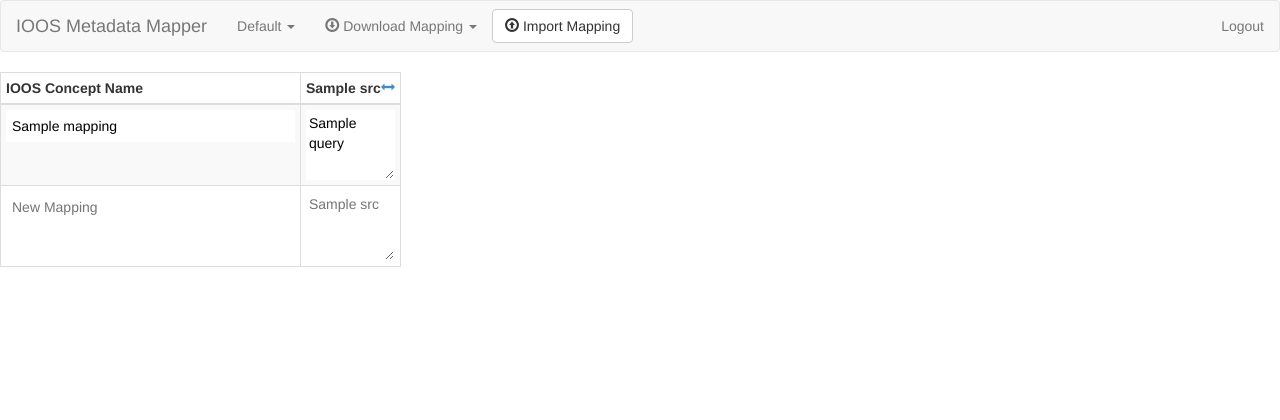
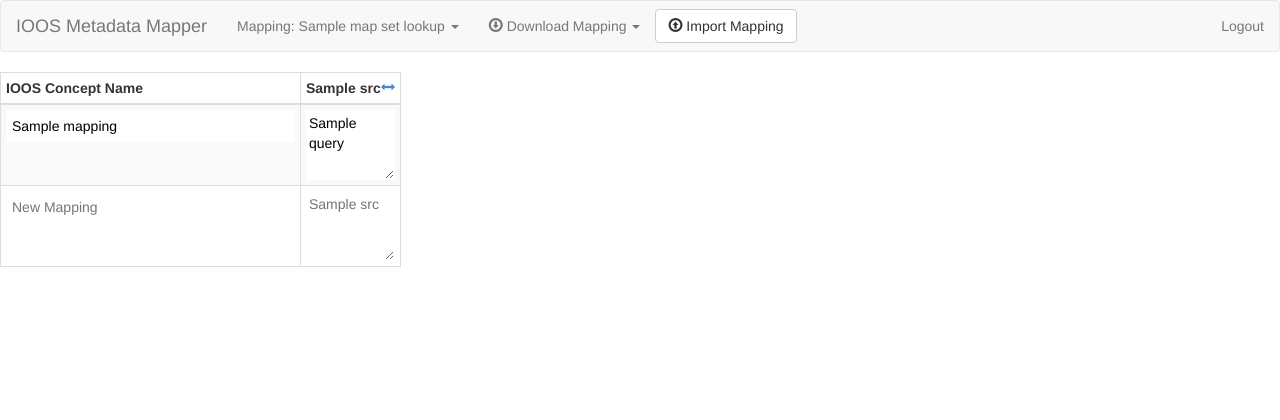
Before and after one commit to ioos/metamap, a Flask app: template metamap/templates/index.html in a window 1280 px wide. Shown: the top 420 px of the page. Run offline with Flask 2, Linux system fonts and the light colour scheme; the template is opened without the code that fills it: values that come from a table or form of the project are taken from there, most other values are stand-ins (such as "Sample title", 1, 10 or a date in 2020); parts of the project's set-up code (start-up, migrations or seed data) failed here and were passed over; some libraries are stand-ins or nearby versions.

Commit message:
Fix label of which mapset is currently being edited

```diff
--- a/metamap/templates/layout.html
+++ b/metamap/templates/layout.html
@@ -20,12 +20,12 @@
 
       <ul class="nav navbar-nav">
         <li class="dropdown">
-          <a href="#" class="dropdown-toggle" data-toggle="dropdown">Default <b class="caret"></b></a>
+          <a href="#" class="dropdown-toggle" data-toggle="dropdown">Mapping: {{ map_set_lookup[session['map_set']]['name'] }} <b class="caret"></b></a>
           <ul class="dropdown-menu">
             {%- for map_set in map_sets %}
             <li>
               <a href="{{ url_for('index', map_set_id=map_set._id) }}">
-                <span class="badge pull-right">{{ map_set_counts[map_set._id] }}</span>
+                <span class="badge pull-right">{{ map_set_lookup[map_set._id]['count'] }}</span>
                 {{ map_set.name }}
               </a>
             </li>
--- a/metamap/views/index.py
+++ b/metamap/views/index.py
@@ -67,8 +67,10 @@ def index(map_set_id=None):
                                                              'count': { '$sum': 1}}})
 
     # create default map_set_id -> 0 to catch empty mapsets
-    map_set_counts = {m._id:0 for m in map_sets}
-    map_set_counts.update({a['_id']:a['count'] for a in agg['result']})
+    map_set_lookup = {m._id:{'count':0, 'name':m.name} for m in map_sets}
+    for a in agg['result']:
+        map_set_lookup[a['_id']]['count'] = a['count']
+
 
     # get all mappings
     mappings = list(db.Mapping.find({'map_set': map_set_id}).sort([('ioos_name',1)]))
@@ -101,7 +103,7 @@ def index(map_set_id=None):
 
     return render_template('index.html',
                            map_sets=map_sets,
-                           map_set_counts=map_set_counts,
+                           map_set_lookup=map_set_lookup,
                            mappings=mappings,
                            srcs=srcs,
                            form=f,
```
